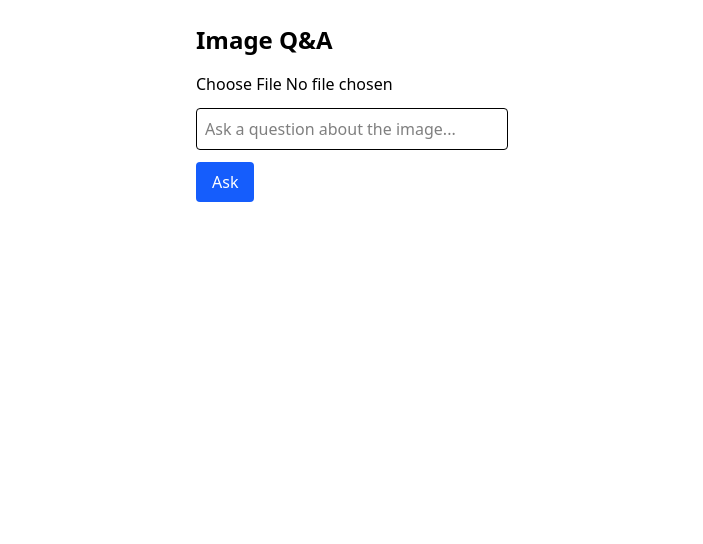
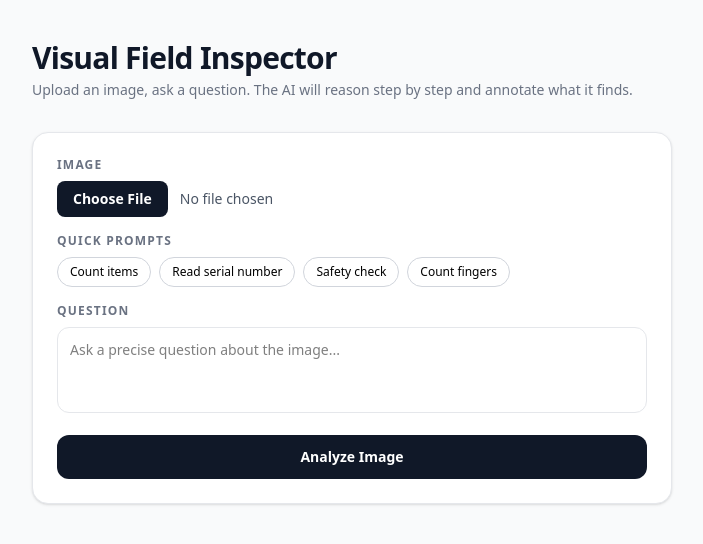
Before and after one commit to Arandelle/field-vision-qa, a Next.js app: page / in a window 1280 px wide. Shown: the top 544 px of the page, without its empty margins (288-991 px from the left). Built offline with nearby package versions, Linux system fonts and the light colour scheme.

Commit message:
feat: add AI response timeline UI with collapsible Think, act, observe steps

```diff
--- a/src/app/page.tsx
+++ b/src/app/page.tsx
@@ -2,21 +2,162 @@
 
 import { useState, useRef } from "react";
 
+// ── Types ────────────────────────────────────────────────────────────────────
+interface StepPart {
+  type: "thought" | "code" | "result" | "image" | "answer";
+  content: string;
+  mimeType?: string;
+}
+
+// ── Step label config ────────────────────────────────────────────────────────
+const STEP_META: Record<
+  StepPart["type"],
+  { label: string; icon: string; color: string; bg: string; border: string }
+> = {
+  thought: {
+    label: "Think",
+    icon: "💭",
+    color: "text-violet-700",
+    bg: "bg-violet-50",
+    border: "border-violet-200",
+  },
+  code: {
+    label: "Act",
+    icon: "⚙️",
+    color: "text-amber-700",
+    bg: "bg-amber-50",
+    border: "border-amber-200",
+  },
+  result: {
+    label: "Observe",
+    icon: "📋",
+    color: "text-sky-700",
+    bg: "bg-sky-50",
+    border: "border-sky-200",
+  },
+  image: {
+    label: "Output",
+    icon: "🖼️",
+    color: "text-emerald-700",
+    bg: "bg-emerald-50",
+    border: "border-emerald-200",
+  },
+  answer: {
+    label: "Answer",
+    icon: "✅",
+    color: "text-gray-800",
+    bg: "bg-white",
+    border: "border-gray-300",
+  },
+};
+
+// ── Sub-components ────────────────────────────────────────────────────────────
+function TimelineStep({ step, index }: { step: StepPart; index: number }) {
+  const [expanded, setExpanded] = useState(true);
+  const meta = STEP_META[step.type];
+
+  return (
+    <div className="flex gap-3">
+      {/* Connector line */}
+      <div className="flex flex-col items-center">
+        <div
+          className={`w-8 h-8 rounded-full flex items-center justify-center text-sm font-bold border-2 ${meta.border} ${meta.bg} shrink-0`}
+        >
+          {meta.icon}
+        </div>
+        <div className="w-0.5 bg-gray-200 flex-1 mt-1" />
+      </div>
+
+      {/* Card */}
+      <div className={`flex-1 mb-4 border rounded-lg overflow-hidden ${meta.border}`}>
+        <button
+          onClick={() => setExpanded((v) => !v)}
+          className={`w-full flex items-center justify-between px-4 py-2 ${meta.bg} text-left`}
+        >
+          <span className={`text-xs font-semibold uppercase tracking-widest ${meta.color}`}>
+            {meta.label}
+          </span>
+          <span className="text-gray-400 text-xs">{expanded ? "▲" : "▼"}</span>
+        </button>
+
+        {expanded && (
+          <div className="p-4 bg-white">
+            {step.type === "image" ? (
+              // Annotated image from code execution
+              <img
+                src={`data:${step.mimeType ?? "image/png"};base64,${step.content}`}
+                alt={`Agentic output image ${index}`}
+                className="max-w-full rounded border border-gray-200"
+              />
+            ) : step.type === "code" ? (
+              // Python code block
+              <pre className="text-xs bg-gray-950 text-green-300 rounded p-4 overflow-x-auto whitespace-pre-wrap">
+                <code>{step.content}</code>
+              </pre>
+            ) : step.type === "result" ? (
+              // stdout / execution result
+              <pre className="text-xs bg-gray-100 text-gray-700 rounded p-3 overflow-x-auto whitespace-pre-wrap">
+                {step.content || "(no output)"}
+              </pre>
+            ) : (
+              // thought / answer — plain text, preserve newlines
+              <p className="text-sm text-gray-800 whitespace-pre-wrap leading-relaxed">
+                {step.content}
+              </p>
+            )}
+          </div>
+        )}
+      </div>
+    </div>
+  );
+}
+
+function ImagePreview({ file }: { file: File }) {
+  const src = URL.createObjectURL(file);
+  return (
+    <div className="mt-2">
+      <img
+        src={src}
+        alt="Uploaded preview"
+        className="max-h-48 rounded-lg border border-gray-200 object-contain"
+      />
+    </div>
+  );
+}
+
+// ── Main page ─────────────────────────────────────────────────────────────────
 export default function Page() {
   const [question, setQuestion] = useState("");
-  const [answer, setAnswer] = useState("");
+  const [steps, setSteps] = useState<StepPart[]>([]);
   const [error, setError] = useState("");
   const [loading, setLoading] = useState(false);
+  const [previewFile, setPreviewFile] = useState<File | null>(null);
   const fileRef = useRef<HTMLInputElement>(null);
+
+  // Preset prompts matching field operations use cases
+  const PRESETS = [
+    { label: "Count items", prompt: "How many items are in this image? Annotate each one." },
+    { label: "Read serial number", prompt: "What is the serial number or text on the nameplate or label? Crop and zoom in to read it clearly." },
+    { label: "Safety check", prompt: "Is the person in this photo wearing required safety equipment (hard hat, vest, gloves)? Highlight each item." },
+    { label: "Count fingers", prompt: "How many fingers are being held up? Draw a bounding box around each finger to count accurately." },
+  ];
+
+  function handleFileChange(e: React.ChangeEvent<HTMLInputElement>) {
+    const file = e.target.files?.[0] ?? null;
+    setPreviewFile(file);
+    setSteps([]);
+    setError("");
+  }
 
   async function handleSubmit(e: React.FormEvent) {
     e.preventDefault();
     setError("");
-    setAnswer("");
+    setSteps([]);
 
     const file = fileRef.current?.files?.[0];
     if (!file) return setError("Please select an image.");
     if (file.size > 5 * 1024 * 1024) return setError("Image must be under 5 MB.");
+    if (!question.trim()) return setError("Please enter a question.");
 
     setLoading(true);
     const form = new FormData();
@@ -28,7 +169,7 @@ export default function Page() {
       const data = await res.json();
 
       if (!res.ok) return setError(data.error ?? "Something went wrong.");
-      setAnswer(data.answer);
+      setSteps(data.steps ?? []);
     } catch {
       setError("Network error. Please try again.");
     } finally {
@@ -37,32 +178,114 @@ export default function Page() {
   }
 
   return (
-    <main className="max-w-xl mx-auto p-6 space-y-4">
-      <h1 className="text-2xl font-semibold">Image Q&A</h1>
-      <form onSubmit={handleSubmit} className="space-y-3">
-        <input ref={fileRef} type="file" accept="image/*" className="block w-full" />
+    <main className="min-h-screen bg-gray-50">
+      <div className="max-w-2xl mx-auto px-4 py-10">
+
+        {/* Header */}
+        <div className="mb-8">
+          <h1 className="text-3xl font-bold text-gray-900 tracking-tight">
+            Visual Field Inspector
+          </h1>
+          <p className="mt-1 text-sm text-gray-500">
+            Upload an image, ask a question. The AI will reason step by step and annotate what it finds.
+          </p>
+        </div>
+
+        {/* Form card */}
+        <div className="bg-white rounded-2xl border border-gray-200 shadow-sm p-6 mb-6">
+          <form onSubmit={handleSubmit} className="space-y-4">
+
+            {/* File upload */}
+            <div>
+              <label className="block text-xs font-semibold text-gray-500 uppercase tracking-widest mb-2">
+                Image
+              </label>
               <input
+                ref={fileRef}
+                type="file"
+                accept="image/*"
+                onChange={handleFileChange}
+                className="block w-full text-sm text-gray-600 file:mr-3 file:py-2 file:px-4 file:rounded-lg file:border-0 file:text-sm file:font-semibold file:bg-gray-900 file:text-white hover:file:bg-gray-700 cursor-pointer"
+              />
+              {previewFile && <ImagePreview file={previewFile} />}
+            </div>
+
+            {/* Preset prompt buttons */}
+            <div>
+              <label className="block text-xs font-semibold text-gray-500 uppercase tracking-widest mb-2">
+                Quick Prompts
+              </label>
+              <div className="flex flex-wrap gap-2">
+                {PRESETS.map((p) => (
+                  <button
+                    key={p.label}
+                    type="button"
+                    onClick={() => setQuestion(p.prompt)}
+                    className="text-xs px-3 py-1.5 rounded-full border border-gray-300 hover:border-gray-900 hover:bg-gray-900 hover:text-white transition-colors"
+                  >
+                    {p.label}
+                  </button>
+                ))}
+              </div>
+            </div>
+
+            {/* Question input */}
+            <div>
+              <label className="block text-xs font-semibold text-gray-500 uppercase tracking-widest mb-2">
+                Question
+              </label>
+              <textarea
                 value={question}
                 onChange={(e) => setQuestion(e.target.value)}
-          placeholder="Ask a question about the image..."
-          className="w-full border rounded p-2"
+                placeholder="Ask a precise question about the image..."
+                rows={3}
+                className="w-full border border-gray-200 rounded-xl p-3 text-sm resize-none focus:outline-none focus:ring-2 focus:ring-gray-900 focus:border-transparent"
                 required
               />
+            </div>
+
             <button
               type="submit"
               disabled={loading}
-          className="bg-blue-600 text-white px-4 py-2 rounded disabled:opacity-50"
+              className="w-full bg-gray-900 text-white py-3 rounded-xl font-semibold text-sm disabled:opacity-40 hover:bg-gray-700 transition-colors"
             >
-          {loading ? "Thinking…" : "Ask"}
+              {loading ? (
+                <span className="flex items-center justify-center gap-2">
+                  <svg className="animate-spin h-4 w-4" viewBox="0 0 24 24" fill="none">
+                    <circle className="opacity-25" cx="12" cy="12" r="10" stroke="currentColor" strokeWidth="4" />
+                    <path className="opacity-75" fill="currentColor" d="M4 12a8 8 0 018-8v8H4z" />
+                  </svg>
+                  Analyzing…
+                </span>
+              ) : (
+                "Analyze Image"
+              )}
             </button>
           </form>
-      {error && <p className="text-red-600">{error}</p>}
-      {answer && (
-        <div className="border rounded p-4 bg-gray-50">
-          <p className="font-medium mb-1">Answer</p>
-          <p>{answer}</p>
+        </div>
+
+        {/* Error */}
+        {error && (
+          <div className="mb-6 px-4 py-3 bg-red-50 border border-red-200 rounded-xl text-sm text-red-700">
+            {error}
           </div>
         )}
+
+        {/* Timeline */}
+        {steps.length > 0 && (
+          <div>
+            <h2 className="text-xs font-semibold text-gray-500 uppercase tracking-widest mb-4">
+              Reasoning Timeline
+            </h2>
+            <div>
+              {steps.map((step, i) => (
+                <TimelineStep key={i} step={step} index={i} />
+              ))}
+            </div>
+          </div>
+        )}
+
+      </div>
     </main>
   );
 }
```
Lines whose indentation alone changed are shown as unchanged.
